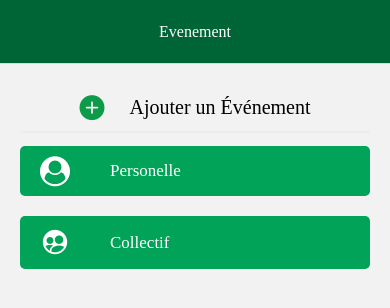
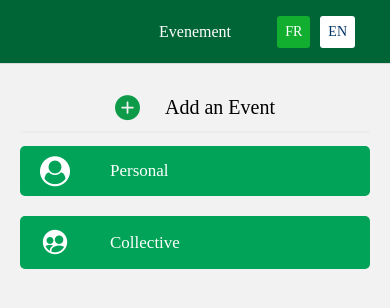
Before and after one commit to YahyaNamir/calendarForm, a React Native app: screen /Evenement in a window 390 px wide. Shown: the top 308 px of the page. Built offline with nearby package versions, Linux system fonts and the light colour scheme.

Commit message:
Translation

```diff
--- a/App.js
+++ b/App.js
@@ -5,6 +5,9 @@ import {createStackNavigator} from '@react-navigation/stack';
 import EventNavigator from './src/EventNavigator';
 import Collectif from './src/evenements/Collectif';
 import Personelle from './src/evenements/Personelle';
+import HeaderRight from './HeaderRight';
+import i18n from './i18n';
+import {useTranslation} from 'react-i18next';
 
 const Stack = createStackNavigator();
 
@@ -21,6 +24,7 @@ export default function App() {
             headerTintColor: '#fff',
             headerTitleStyle: {fontSize: 16, fontFamily: 'Poppins-Bold'},
             headerTitleAlign: 'center',
+            headerRight: () => <HeaderRight />,
           }}
         />
         <Stack.Screen
@@ -33,6 +37,7 @@ export default function App() {
             headerTintColor: '#fff',
             headerTitleStyle: {fontSize: 16, fontFamily: 'Poppins-Bold'},
             headerTitleAlign: 'center',
+            headerRight: () => <HeaderRight />,
           }}
         />
         <Stack.Screen
@@ -51,76 +56,3 @@ export default function App() {
     </NavigationContainer>
   );
 }
-
-// import React, {useState, useEffect} from 'react';
-// import {View, Text, ActivityIndicator, StyleSheet} from 'react-native';
-// import {Picker} from '@react-native-picker/picker';
-
-// const API_URL = 'https://api.football-data.org/v4/competitions/PL/teams';
-// const API_KEY = 'f9ed8dccc34b458aac8bf4bd92ddb066';
-
-// const App = () => {
-//   const [clubs, setClubs] = useState([]);
-//   const [selectedClub, setSelectedClub] = useState('');
-//   const [loading, setLoading] = useState(true);
-
-//   useEffect(() => {
-//     const fetchClubs = async () => {
-//       try {
-//         const response = await fetch(API_URL, {
-//           headers: {
-//             'X-Auth-Token': API_KEY,
-//           },
-//         });
-//         const data = await response.json();
-
-//         const formattedClubs = data.teams.map(club => ({
-//           label: club.name,
-//           value: club.id,
-//         }));
-
-//         setClubs(formattedClubs);
-//       } catch (error) {
-//         console.error('Error fetching clubs:', error);
-//       } finally {
-//         setLoading(false);
-//       }
-//     };
-
-//     fetchClubs();
-//   }, []);
-
-//   return (
-//     <View>
-//       <Text>Select a Club:</Text>
-
-//       {loading ? (
-//         <ActivityIndicator size="large" color="#0000ff" />
-//       ) : (
-        // <Picker
-        //   selectedValue={selectedClub}
-        //   onValueChange={itemValue => setSelectedClub(itemValue)}>
-        //   <Picker.Item label="Select a club..." value="" />
-
-        //   {clubs.map(club => (
-        //     <Picker.Item
-        //       key={club.value}
-        //       label={club.label}
-        //       value={club.value}
-        //     />
-        //   ))}
-        // </Picker>
-//       )}
-
-//       {selectedClub ? (
-//         <Text style={styles.selectedText}>
-//           Selected Club ID: {selectedClub}
-//         </Text>
-//       ) : (
-//         <Text style={styles.selectedText}>No club selected</Text>
-//       )}
-//     </View>
-//   );
-// };
-
-// export default App;
--- /dev/null
+++ b/HeaderRight.js
@@ -0,0 +1,59 @@
+import React, {useState} from 'react';
+import {View, TouchableOpacity, Text, StyleSheet} from 'react-native';
+import {useTranslation} from 'react-i18next';
+
+const HeaderRight = () => {
+  const {i18n} = useTranslation();
+  const [activeLanguage, setActiveLanguage] = useState(i18n.language);
+
+  const switchLanguage = lng => {
+    i18n.changeLanguage(lng);
+    setActiveLanguage(lng);
+  };
+
+  return (
+    <View style={styles.container}>
+      <TouchableOpacity
+        onPress={() => switchLanguage('fr')}
+        style={[styles.button, activeLanguage === 'fr' && styles.activeButton]}>
+        <Text
+          style={[styles.text, activeLanguage === 'fr' && styles.activeText]}>
+          FR
+        </Text>
+      </TouchableOpacity>
+      <TouchableOpacity
+        onPress={() => switchLanguage('en')}
+        style={[styles.button, activeLanguage === 'en' && styles.activeButton]}>
+        <Text
+          style={[styles.text, activeLanguage === 'en' && styles.activeText]}>
+          EN
+        </Text>
+      </TouchableOpacity>
+    </View>
+  );
+};
+
+const styles = StyleSheet.create({
+  container: {
+    flexDirection: 'row',
+    marginRight: 30,
+  },
+  button: {
+    padding: 8,
+    borderRadius: 3,
+    backgroundColor: '#12ae2f',
+    marginHorizontal: 5,
+  },
+  activeButton: {
+    backgroundColor: '#ffffff',
+  },
+  text: {
+    color: '#ffffff',
+    fontFamily: 'Poppins-Bold',
+  },
+  activeText: {
+    color: '#003366',
+  },
+});
+
+export default HeaderRight;
--- /dev/null
+++ b/i18n.js
@@ -0,0 +1,18 @@
+import i18n from 'i18next';
+import {initReactI18next} from 'react-i18next';
+import translationEN from './locales/en.json';
+import translationFR from './locales/fr.json';
+
+i18n.use(initReactI18next).init({
+  resources: {
+    en: {translation: translationEN},
+    fr: {translation: translationFR},
+  },
+  lng: 'en',
+  fallbackLng: 'en',
+  interpolation: {
+    escapeValue: false,
+  },
+});
+
+export default i18n;
--- a/index.js
+++ b/index.js
@@ -4,5 +4,6 @@
 import {AppRegistry} from 'react-native';
 import App from './App';
 import {name as appName} from './app.json';
+import 'intl-pluralrules';
 
 AppRegistry.registerComponent(appName, () => App);
--- /dev/null
+++ b/locales/en.json
@@ -0,0 +1,14 @@
+{
+  "ADD_EVENT": "Add an Event",
+  "PERSONAL": "Personal",
+  "COLLECTIVE": "Collective",
+  "START_DATE": "Start Date",
+  "END_DATE": "End Date",
+  "PERSONAL_EVENT": "Personal Event",
+  "SCHEDULE": "Schedule",
+  "THEME": "Theme",
+  "CLUB": "Club",
+  "LOCATION": "Location",
+  "NOTE": "Note",
+  "SUBMIT": "Submit"
+}
--- /dev/null
+++ b/locales/fr.json
@@ -0,0 +1,14 @@
+{
+  "ADD_EVENT": "Ajouter un Événement",
+  "PERSONAL": "Personelle",
+  "COLLECTIVE": "Collectif",
+  "START_DATE": "Date début",
+  "END_DATE": "Date fin",
+  "PERSONAL_EVENT": "Événement Personelle",
+  "SCHEDULE": "Planning",
+  "THEME": "Thématique",
+  "CLUB": "Club",
+  "LOCATION": "Lieu",
+  "NOTE": "Note",
+  "SUBMIT": "Submit"
+}
--- a/package.json
+++ b/package.json
@@ -16,9 +16,10 @@
     "@react-navigation/stack": "^6.4.1",
     "axios": "^1.7.7",
     "calendarForm": "file:",
-    "i18next": "^23.15.2",
+    "i18next": "^23.16.0",
+    "intl-pluralrules": "^2.0.1",
     "react": "18.3.1",
-    "react-i18next": "^15.0.2",
+    "react-i18next": "^15.0.3",
     "react-native": "^0.75.4",
     "react-native-collapsible": "^1.6.2",
     "react-native-gesture-handler": "^2.20.0",
--- a/src/EventNavigator.js
+++ b/src/EventNavigator.js
@@ -4,28 +4,30 @@ import {useNavigation} from '@react-navigation/native';
 import Icon from 'react-native-vector-icons/FontAwesome';
 import Icon1 from 'react-native-vector-icons/Ionicons';
 import Icon2 from 'react-native-vector-icons/AntDesign';
+import {useTranslation} from 'react-i18next';
 
 export default function EventNavigator() {
   const navigation = useNavigation();
+  const {t} = useTranslation();
 
   return (
     <View style={{padding: 20}}>
       <View style={styles.row}>
         <Icon2 name="pluscircle" size={25} style={styles.icon} />
-        <Text style={styles.text}>Ajouter un Événement</Text>
+        <Text style={styles.text}>{t('ADD_EVENT')}</Text>
       </View>
       <TouchableOpacity
         style={styles.button}
         onPress={() => navigation.navigate('Personelle')}>
         <Icon name="user-circle" size={30} color="#ffffff" />
-        <Text style={styles.buttonText}>Personelle</Text>
+        <Text style={styles.buttonText}>{t('PERSONAL')}</Text>
       </TouchableOpacity>
 
       <TouchableOpacity
         style={styles.button}
         onPress={() => navigation.navigate('Collectif')}>
         <Icon1 name="people-circle-sharp" size={30} color="#ffffff" />
-        <Text style={styles.buttonText}>Collectif</Text>
+        <Text style={styles.buttonText}>{t('COLLECTIVE')}</Text>
       </TouchableOpacity>
     </View>
   );
--- a/src/evenements/Personelle.js
+++ b/src/evenements/Personelle.js
@@ -1,5 +1,5 @@
 /* eslint-disable react-native/no-inline-styles */
-import React, {useEffect, useState} from 'react';
+import React, {useEffect, useState, useTransition} from 'react';
 import {
   View,
   Text,
@@ -24,6 +24,7 @@ import clubs from '../clubs.json';
 import formations from '../formations.json';
 import leagues from '../leagues.json';
 import axios from 'axios';
+import {useTranslation} from 'react-i18next';
 
 export default function Personelle() {
   const navigation = useNavigation();
@@ -114,14 +115,21 @@ export default function Personelle() {
     fetchFormationData();
   }, []);
 
+  const {t} = useTranslation();
+
   const [datePickers, setDatePickers] = useState([
     {
       id: 1,
-      label: 'Date debut*',
+      label: t('START_DATE'),
       showPicker: false,
       icon_name: 'calendar-start',
     },
-    {id: 2, label: 'Date fin*', showPicker: false, icon_name: 'calendar-end'},
+    {
+      id: 2,
+      label: t('END_DATE'),
+      showPicker: false,
+      icon_name: 'calendar-end',
+    },
   ]);
 
   const handleInputChange = (field, value, index = null) => {
@@ -178,15 +186,15 @@ export default function Personelle() {
       <View style={styles.container}>
         <View style={styles.row}>
           <FontAwesome name="user-circle" size={28} style={styles.icon} />
-          <Text style={styles.text}>Personelle Événement</Text>
+          <Text style={styles.text}>{t('PERSONAL_EVENT')}</Text>
         </View>
 
-        <Text style={styles.label}>Planning*</Text>
+        <Text style={styles.label}>{`${t('SCHEDULE')}*`}</Text>
 
         <View style={styles.planContainer}>
           <Icon name="next-plan" size={25} style={styles.icon} />
           <TextInput
-            placeholder="Planning..."
+            placeholder={`${t('SCHEDULE')}...`}
             multiline
             numberOfLines={2}
             style={styles.textPlan}
@@ -195,7 +203,7 @@ export default function Personelle() {
           />
         </View>
 
-        <Text style={styles.label}>Thématique*</Text>
+        <Text style={styles.label}>{`${t('THEME')}*`}</Text>
         <View style={styles.inputContainer}>
           <Icon name="label" size={25} style={styles.icon} />
           <Picker
@@ -272,7 +280,7 @@ export default function Personelle() {
                   <View style={[styles.collapsibleContent]}>
                     {f.element === 'club' ? (
                       <>
-                        <Text style={styles.labelCollapse}>{f.element}</Text>
+                        <Text style={styles.labelCollapse}>Club</Text>
                         <View style={styles.planContainer}>
                           <Icon1 name="soccer" size={25} style={styles.icon} />
                           <Picker
@@ -294,7 +302,7 @@ export default function Personelle() {
                       </>
                     ) : f.element === 'formation' ? (
                       <>
-                        <Text style={styles.labelCollapse}>{f.element}</Text>
+                        <Text style={styles.labelCollapse}>{f.label}</Text>
                         <View style={styles.planContainer}>
                           <Icon1 name="soccer" size={25} style={styles.icon} />
                           <Picker
```
Also changed, not shown: 2 other files (tests, documents, lock files or other folders).
